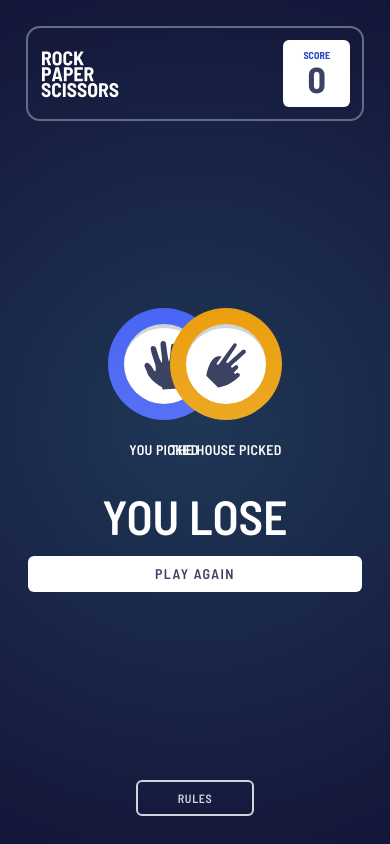
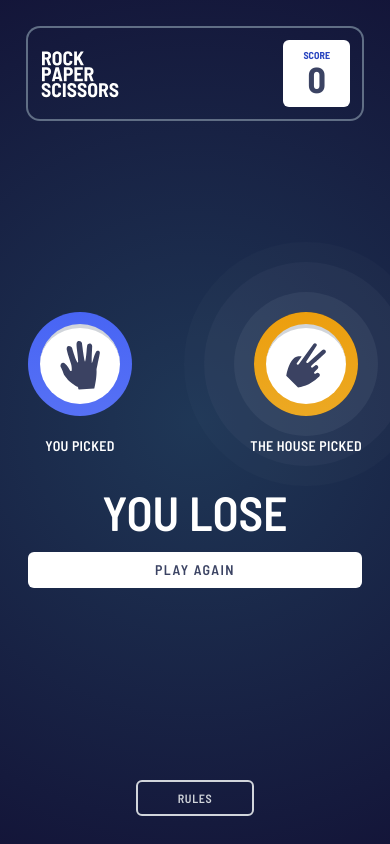
Before and after one commit to boedegoat/rock-paper-scissors, a React (Vite) app: page / in a window 390 px wide. Both pictures are taken after a click on the element 98 px from the left and 367 px from the top of the page. Built offline with nearby package versions, Linux system fonts and the light colour scheme.

Commit message:
add box shadow shading effect on game result

```diff
--- a/src/App.jsx
+++ b/src/App.jsx
@@ -15,7 +15,7 @@ const App = () => {
           <GameBoard />
           <button
             onClick={() => setShowRules(true)}
-            className='uppercase tracking-wider py-2 px-10 border-2 rounded-md text-xs text-gray-300 border-gray-300 md:absolute md:bottom-4 md:right-4'
+            className='uppercase tracking-wider py-2 px-10 border-2 rounded-md text-xs text-gray-300 border-gray-300 md:absolute md:bottom-4 md:right-4 transition transform md:hover:-translate-y-2'
           >
             rules
           </button>
--- a/src/components/GameBoard.jsx
+++ b/src/components/GameBoard.jsx
@@ -92,9 +92,16 @@ const GameBoard = () => {
   return (
     <div className='w-full'>
       {/* finger display */}
-      <div className='flex justify-between md:items-center md:justify-center md:space-x-52'>
-        <div className={`flex flex-col items-center ${result ? 'translate-x-20' : ''}`}>
-          <SelectFinger finger={userFinger} className='md:order-2 md:scale-[1.7]' />
+      <div className='flex justify-between md:items-center md:justify-center md:space-x-52 '>
+        <div
+          className={`flex flex-col items-center ${result ? 'md:translate-x-20' : ''}`}
+        >
+          <SelectFinger
+            finger={userFinger}
+            className={`md:order-2 md:scale-[1.7] ${
+              result === 'win' ? 'shadow-shading' : ''
+            }`}
+          />
           <p className='uppercase text-sm whitespace-nowrap tracking-wide md:text-xl md:order-1 mt-5 md:mt-0 md:mb-20'>
             you picked
           </p>
@@ -104,8 +111,15 @@ const GameBoard = () => {
           resetGame={resetGame}
           className={`hidden translate-y-10 ${result ? 'md:block' : ''}`}
         />
-        <div className={`flex flex-col items-center ${result ? '-translate-x-20' : ''}`}>
-          <SelectFinger finger={compFinger} className='md:order-2 md:scale-[1.7]' />
+        <div
+          className={`flex flex-col items-center ${result ? 'md:-translate-x-20' : ''}`}
+        >
+          <SelectFinger
+            finger={compFinger}
+            className={`md:order-2 md:scale-[1.7] ${
+              result === 'lose' ? 'shadow-shading' : ''
+            }`}
+          />
           <p className='uppercase whitespace-nowrap text-sm tracking-wide md:text-xl md:order-1 mt-5 md:mt-0 md:mb-20'>
             the house picked
           </p>
--- a/src/components/ResultDisplay.jsx
+++ b/src/components/ResultDisplay.jsx
@@ -7,7 +7,7 @@ const ResultDisplay = ({ result, resetGame, className }) => {
         {result === 'draw' ? 'draw' : `you ${result}`}
       </h1>
       <button
-        className='uppercase bg-white text-neutral-dark w-full py-2 tracking-widest mt-4 rounded-md text-sm'
+        className='uppercase bg-white text-neutral-dark w-full py-2 tracking-widest mt-4 rounded-md text-sm hover:text-red-400'
         onClick={resetGame}
       >
         play again
--- a/src/components/SelectFinger.jsx
+++ b/src/components/SelectFinger.jsx
@@ -32,7 +32,7 @@ const SelectFinger = ({ finger, className, ...props }) => {
       : 'bg-transparent'
 
   return (
-    <div className={`p-4 rounded-full w-max ${bg} ${className}`} {...props}>
+    <div className={`p-3 md:p-4 rounded-full w-max ${bg} ${className}`} {...props}>
       <div
         className={`
           ${finger ? 'bg-white' : 'bg-neutral-dark'}
--- a/tailwind.config.js
+++ b/tailwind.config.js
@@ -13,7 +13,7 @@ module.exports = {
         neutral: {
           dark: 'hsl(229, 25%, 31%)',
           score: 'hsl(229, 64%, 46%)',
-          header: ' hsl(217, 16%, 45%)',
+          header: 'hsl(217, 16%, 45%)',
         },
       },
       backgroundImage: {
@@ -22,6 +22,11 @@ module.exports = {
         paper: 'linear-gradient(hsl(230, 89%, 62%),hsl(230, 89%, 65%))',
         rock: 'linear-gradient(hsl(349, 71%, 52%),hsl(349, 70%, 56%))',
       },
+      boxShadow: {
+        shading: `0 0 0 20px rgba(96, 110, 133,0.2),
+                  0 0 0 50px rgba(96, 110, 133,0.1),
+                  0 0 0 70px rgba(96, 110, 133,0.05)`,
+      },
     },
   },
   variants: {
```
